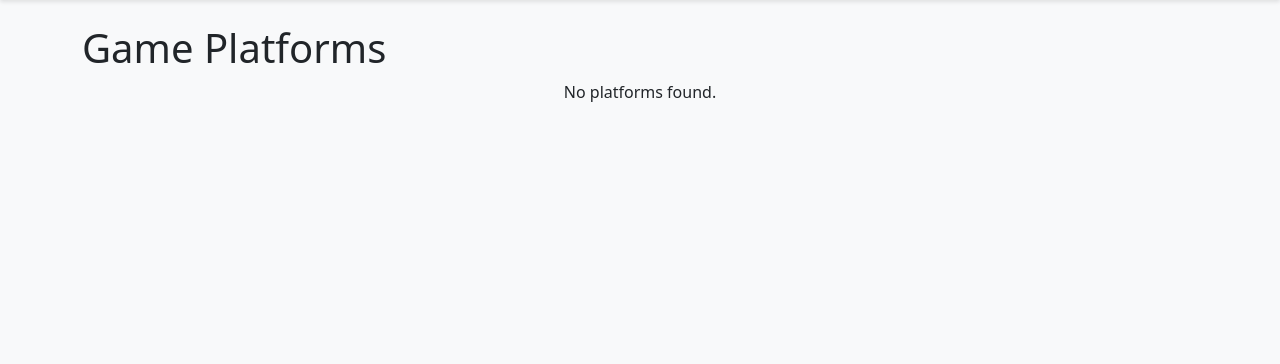
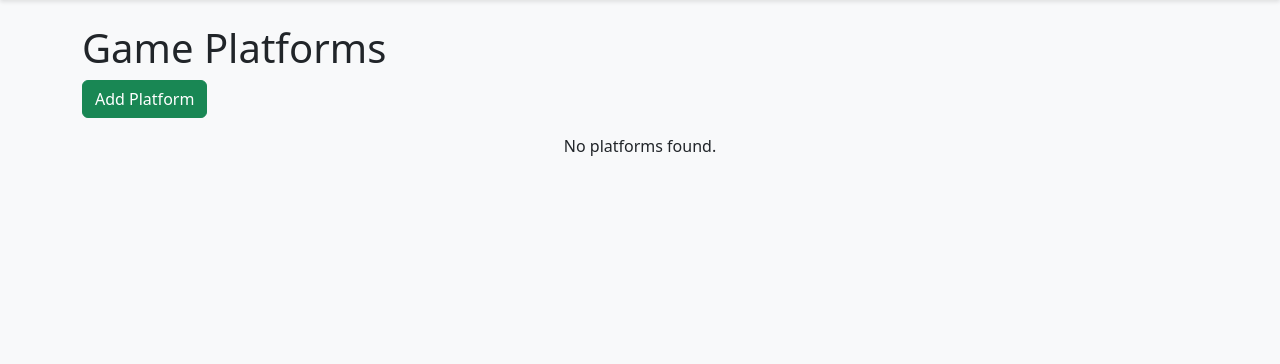
Before and after one commit to ben9730/django-game-store, a Django app: page /games/platforms/ in a window 1280 px wide. Shown: the part 56-420 px from the top of the page. Run offline with Django 5.2, Linux system fonts and the light colour scheme; the visitor is signed in with stand-in values (Sample User, id 1); data that the repository does not hold is empty.

Commit message:
feat: platform CRUD from UI + cleanup
- Add/Update platforms
  – PlatformForm added
  – PlatformCreateView & PlatformUpdateView (staff-only)
  – URLs: /platforms/add/ and /platforms/<pk>/edit/
  – platform_form.html template
  – platform_list.html: “Add Platform” + “Edit” buttons (staff only)

- Video form cleanup
  – GameVideo.title made optional (blank/null)
  – Title field removed from GameVideoForm and templates
  – Admin JS adjusted accordingly
  – Migration 0004_alter_gamevideo_title

- Admin/UI tweaks
  – English-only Flatpickr datepicker for release_date
  – Removed Sales Reports tab
  – Removed download_link from admin forms

- Game management
  – GameDeleteView + delete button on game detail page

- Refactors & minor fixes
  – Image/Video upload via URL only
  – Code tidy-up and messages

```diff
--- a/admin_panel/templates/admin_panel/base_site.html
+++ b/admin_panel/templates/admin_panel/base_site.html
@@ -81,10 +81,7 @@ function addVideoForm() {
                 <label class="form-label">Video URL</label>
                 <input type="url" name="video_url_${videoFormCount}" class="form-control" required>
             </div>
-            <div class="col-md-6">
-                <label class="form-label">Video Title</label>
-                <input type="text" name="video_title_${videoFormCount}" class="form-control" placeholder="Video ${videoFormCount + 1}">
-            </div>
+
         </div>
     `;
     container.appendChild(form);
--- a/admin_panel/views.py
+++ b/admin_panel/views.py
@@ -37,8 +37,7 @@ def admin_panel(request):
         for i in range(0, 10):  # Support up to 10 additional videos
             if f'video_url_{i}' in request.POST and request.POST.get(f'video_url_{i}').strip():
                 video_data = {
-                    'video_url': request.POST.get(f'video_url_{i}'),
-                    'title': request.POST.get(f'video_title_{i}', f'Video {i+1}')
+                    'video_url': request.POST.get(f'video_url_{i}')
                 }
                 video_form = GameVideoForm(video_data)
                 if video_form.is_valid():
--- a/games/models.py
+++ b/games/models.py
@@ -62,7 +62,7 @@ class GameImage(models.Model):
 class GameVideo(models.Model):
     game = models.ForeignKey(Game, on_delete=models.CASCADE, related_name='videos')
     video_url = models.URLField()
-    title = models.CharField(max_length=200)
+    title = models.CharField(max_length=200, blank=True, null=True)
     is_main_video = models.BooleanField(default=False)
 
     def __str__(self):
--- a/games/templates/games/platform_list.html
+++ b/games/templates/games/platform_list.html
@@ -6,6 +6,9 @@
 <div class="row">
     <div class="col-12">
         <h1>Game Platforms</h1>
+{% if user.is_staff %}
+    <a href="{% url 'games:platform_add' %}" class="btn btn-success mb-3">Add Platform</a>
+{% endif %}
         <div class="row">
             {% for platform in platforms %}
             <div class="col-md-4 mb-4">
@@ -16,7 +19,10 @@
                         <p class="card-text">
                             <strong>Games:</strong> {{ platform.game_set.count }}
                         </p>
-                        <a href="{% url 'games:platform_detail' platform.pk %}" class="btn btn-primary">View Games</a>
+                        <a href="{% url 'games:platform_detail' platform.pk %}" class="btn btn-primary me-2">View Games</a>
+{% if user.is_staff %}
+<a href="{% url 'games:platform_edit' platform.pk %}" class="btn btn-secondary">Edit</a>
+{% endif %}
                     </div>
                 </div>
             </div>
--- a/games/urls.py
+++ b/games/urls.py
@@ -12,5 +12,7 @@ urlpatterns = [
     path('<int:pk>/videos/<int:video_id>/delete/', views.GameVideoDeleteView.as_view(), name='game_video_delete'),
     path('<int:pk>/delete/', views.GameDeleteView.as_view(), name='game_delete'),
     path('platforms/', views.PlatformListView.as_view(), name='platform_list'),
+    path('platforms/add/', views.PlatformCreateView.as_view(), name='platform_add'),
+    path('platforms/<int:pk>/edit/', views.PlatformUpdateView.as_view(), name='platform_edit'),
     path('platforms/<int:pk>/', views.PlatformDetailView.as_view(), name='platform_detail'),
 ]
--- a/games/views.py
+++ b/games/views.py
@@ -5,7 +5,7 @@ from django.contrib.admin.views.decorators import staff_member_required
 from django.utils.decorators import method_decorator
 from django.http import JsonResponse
 from .models import Game, Platform, GameImage, GameVideo
-from .forms import GameImageForm, GameVideoForm
+from .forms import GameImageForm, GameVideoForm, PlatformForm
 
 
 class GameListView(ListView):
@@ -127,4 +127,41 @@ class GameDeleteView(View):
         game.delete()
         messages.success(request, 'Game deleted successfully')
         return redirect('games:game_list')
+
+
+# ------------------- Platform Create / Update -------------------
+@method_decorator(staff_member_required, name='dispatch')
+class PlatformCreateView(View):
+    """Allow staff users to add a new gaming platform."""
+
+    def get(self, request):
+        form = PlatformForm()
+        return render(request, 'games/platform_form.html', {'form': form})
+
+    def post(self, request):
+        form = PlatformForm(request.POST)
+        if form.is_valid():
+            form.save()
+            messages.success(request, 'Platform added successfully')
+            return redirect('games:platform_list')
+        return render(request, 'games/platform_form.html', {'form': form})
+
+
+@method_decorator(staff_member_required, name='dispatch')
+class PlatformUpdateView(View):
+    """Allow staff users to edit an existing platform."""
+
+    def get(self, request, pk):
+        platform = get_object_or_404(Platform, id=pk)
+        form = PlatformForm(instance=platform)
+        return render(request, 'games/platform_form.html', {'form': form, 'platform': platform})
+
+    def post(self, request, pk):
+        platform = get_object_or_404(Platform, id=pk)
+        form = PlatformForm(request.POST, instance=platform)
+        if form.is_valid():
+            form.save()
+            messages.success(request, 'Platform updated successfully')
+            return redirect('games:platform_list')
+        return render(request, 'games/platform_form.html', {'form': form, 'platform': platform})
         return redirect('games:game_video_upload', pk=pk)
```
Also changed, not shown: games/forms.py (+14 -4 lines), games/templates/games/platform_form.html (added, +15 -0 lines), games/migrations/0004_alter_gamevideo_title.py (added).
